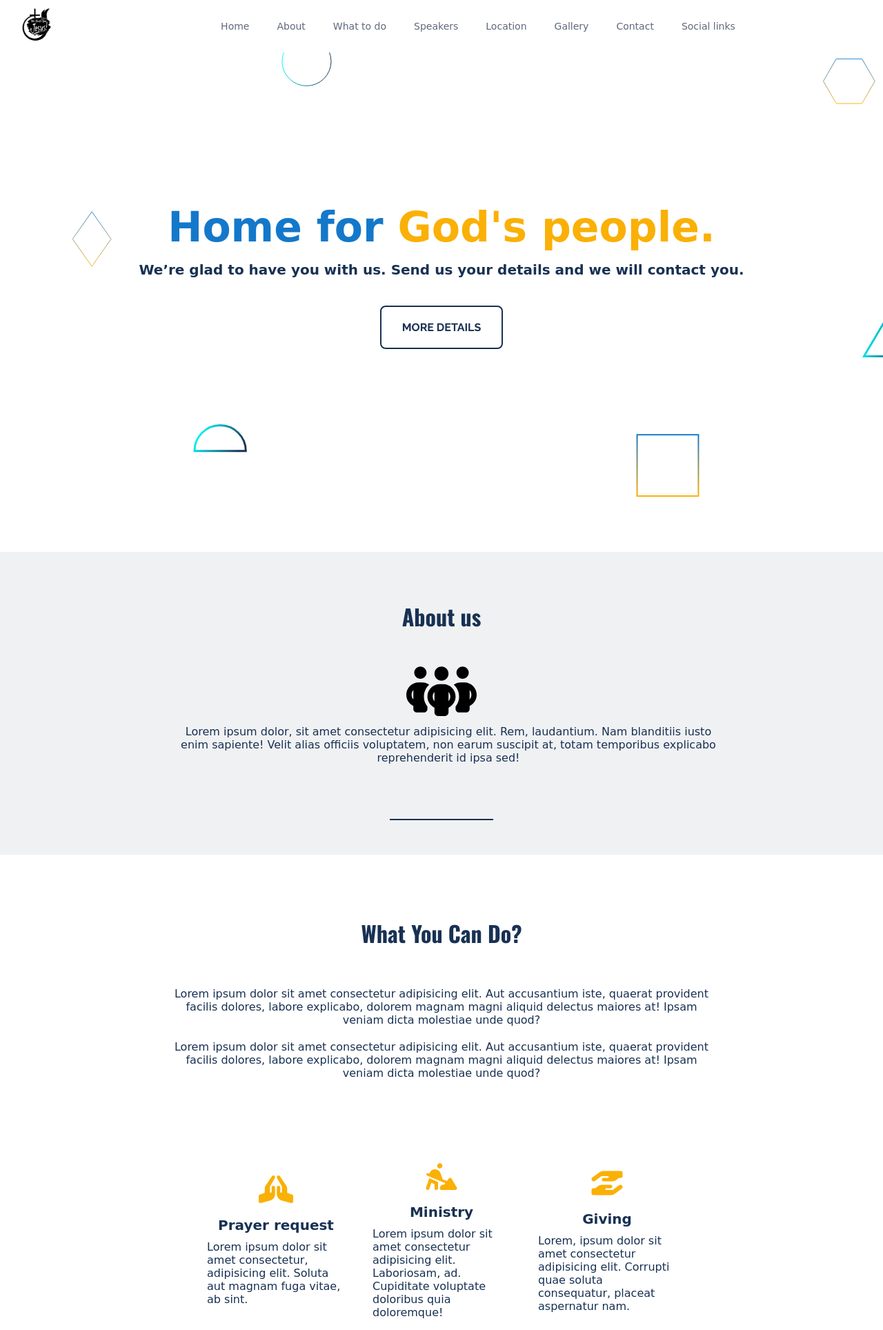
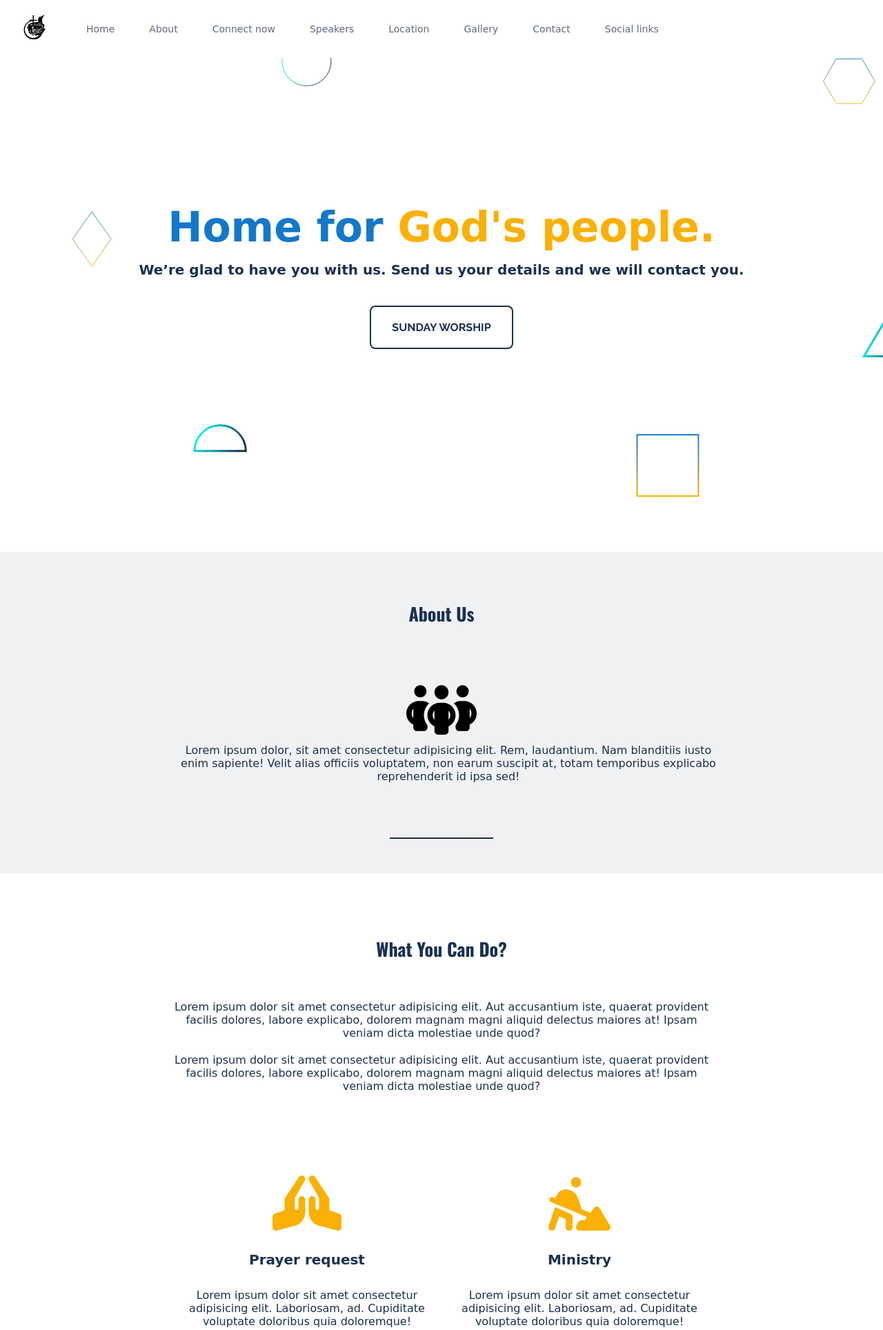
Before and after one commit to gericoaron/samplechurchwebsite, a PHP site: page / in a window 1280 px wide. Shown: the top 1928 px of the page at 69% size. Run offline with PHP 8.4, Linux system fonts and the light colour scheme; some libraries are stand-ins or nearby versions; some web fonts are replaced.

Commit message:
Add files via upload

```diff
--- a/churchsample/index.html
+++ b/churchsample/index.html
@@ -42,7 +42,7 @@
 <body id="top">
     <header>
         <a href="#home" target="_blank"><img src="images/Cogblack.png" alt=""></a>
-        <h2>COGMALABON</h2>
+
         <!-- <h3 class="headerh">COGMalabon</h3> -->
 
         <nav>
@@ -50,7 +50,7 @@
             <ul>
                 <li><a href="#top" class="menu-btn">Home</a></li>
                 <li><a href="#about" class="menu-btn"> About</a></li>
-                <li><a href="#getting-around" class="menu-btn">What to do</a></li>
+                <li><a href="#getting-around" class="menu-btn">Connect now</a></li>
                 <li><a href="#famous-quotes" class="menu-btn">Speakers</a></li>
                 <li><a href="#map" class="menu-btn">Location</a></li>
                 <li><a href="#gallery" class="menu-btn">Gallery</a></li>
@@ -70,11 +70,12 @@
         <div class="background"></div>
         <h1>Home for <span> God's people. </span></h1>
         <h3>We’re glad to have you with us. Send us your details and we will contact you.</h3>
-        <a href="#" class="btn" target="_blank">More details</a>
+        <a href="https://www.facebook.com/cogmalabon" class="btn" target="_blank">SUNDAY WORSHIP</a>
     </div>
+
     <!--about ------------------------------------------------------------------------------------------------- -->
     <div id="about">
-        <h1 class="title">About us</h1>
+        <h3 class="title">About us</h3>
         <div id="two-cols">
             <div class="about-img"><img src="images/floppy-disk-regular.svg" alt="thumbs up"></div>
 
@@ -101,7 +102,8 @@
         <ul class="grid">
             <li> <i class="fa-solid fa-hands-praying ico"></i>
                 <h4>Prayer request</h4>
-                <p>Lorem ipsum dolor sit amet consectetur, adipisicing elit. Soluta aut magnam fuga vitae, ab sint.</p>
+                <p>Lorem ipsum dolor sit amet consectetur adipisicing elit. Laboriosam, ad. Cupiditate voluptate
+                    doloribus quia doloremque!</p>
             </li>
             <li> <i class="fa-solid fa-person-digging ico"></i>
                 <h4>Ministry</h4>
@@ -110,6 +112,11 @@
             </li>
             <li> <i class="fa-solid fa-hand-holding-hand ico"></i>
                 <h4>Giving</h4>
+                <p>Lorem, ipsum dolor sit amet consectetur adipisicing elit. Corrupti quae soluta consequatur, placeat
+                    aspernatur nam.</p>
+            </li>
+            <li> <i class="fa-solid fa-calendar-days ico"></i>
+                <h4>Services</h4>
                 <p>Lorem, ipsum dolor sit amet consectetur adipisicing elit. Corrupti quae soluta consequatur, placeat
                     aspernatur nam.</p>
             </li>
@@ -171,27 +178,27 @@
     </div>
 
     <div id="contact-form">
-        <h3 class="titles">Contact us</h3>
+            <h3 class="title">Contact us</h3>
         <iframe
             src="https://docs.google.com/forms/d/e/1FAIpQLSdEszYbzlgpoKZk_2gfdfTKDi5G1xPhcBIcf9g3PR5SONLNOg/viewform?embedded=true"
             width="100%" height="1250" frameborder="0" marginheight="0" marginwidth="0">Loading…</iframe>
     </div>
 
     <!--footer ------------------------------------------------------------------------------------------------ -->
+
     <footer id="social-media">
+
         <ul>
             <li><a href="#" target="_blank"><i class="fa-brands fa-twitter"></i></a></li>
-            <li><a href="#" target="_blank"><i class="fa-brands fa-facebook"></i></a></li>
+            <li><a href="https://www.facebook.com/cogmalabon" target="_blank"><i class="fa-brands fa-facebook"></i></a></li>
             <li><a href="#" target="_blank"><i class="fa-brands fa-instagram"></i></a></li>
-            <li><a href="#" target="_blank"><i class="fa-brands fa-github"></i></a></li>
             <li><a href="#" target="_blank"><i class="fa-brands fa-youtube"></i></a></li>
         </ul>
         <p> &copy;
             <script>document.write(new Date().getFullYear());</script> ipsum dolor sit, amet cone doloremque nemo fugit
             odit dicta adipisci tempore autem!
         </p>
-        <p>Lorem ipsum, dolor sit amet consectetur adipisicing elit. Quae eveniet a cupiditate assumenda dicta
-            blanditiis quaerat, voluptatibus dolore nulla voluptatem!</p>
+
     </footer>
     <script src="scripts/script.js"></script>
 </body>
--- a/churchsample/styles/style.css
+++ b/churchsample/styles/style.css
@@ -25,14 +25,23 @@ a{
 }
 ul{
     list-style: none;
+
+
 }
 h3.title{
     color: #183153;
     text-transform: capitalize;
-    font-size: 32px;
+    font-size: 26px;
     margin-bottom: 35px;
     text-align: center;
 }
+h3.title:hover{
+    color: #fab005;
+    transition: all 0.3s ease ;
+    transform: scale(1.25);
+    cursor: pointer;
+}
+
 hr{
     width: 150px;
     height: 2px;
@@ -48,12 +57,12 @@ header{
     left: 0;
     width: 100%;
     color: #f0f1f3;
-    padding: 1px 0;
     display: flex;
-    justify-content: space-between;
+    justify-content: left;
     align-items: center;
     transition: all 0.3s ease;
     flex-direction: row;
+    padding: 15px 0;
 
 }
 header a{
@@ -61,10 +70,11 @@ header a{
     cursor: pointer;
     color: #5f697d;
     font-family: 'Sniglet', cursive;
-    margin: 0 20px;
+    margin: 0 25px;
+
 
 }
-header h2{
+/* header h2{
     color: #111;
     align-items: center;
     display: inline-block;
@@ -83,13 +93,13 @@ header h2:hover{
 
 }
 header img{
-    height: 70px;
+    height: 50px;
     align-items: center;
     display: inline-block;
     flex-direction: row;
     justify-content: center;
     text-align: center;
-    padding: 2px 0;
+
 
 }
 header img:hover{
@@ -108,7 +118,8 @@ header nav ul{
     display: flex;
     flex-direction: row;
     justify-content: flex-end;
-
+    text-align: center;
+    align-items: center;
 }
 
 
@@ -410,6 +419,8 @@ header .menu-btn i{
     margin-bottom: 20px;
     font-family: 'Sniglet', cursive;
     color: #183153;
+    text-align: center;
+    align-items: center;
 
 }
 #getting-around ul.grid li{
@@ -420,18 +431,26 @@ header .menu-btn i{
 
 }
 .ico{
-    font-size: 40px;
-    margin-bottom: 20px;
+    font-size: 80px;
+    margin-bottom: 40px;
     color: #fab005;
+    padding: 0px 50px;
+    margin: 0 80px;
+}
+.ico:hover{
+    color: #1478ca;
+    transition: all 0.3s ease ;
+    transform: scale(1.25);
+    cursor: pointer;
 }
 #getting-around ul.grid li h4{
     font-size: 20px;
-    margin-bottom: 10px;
+    margin: 30px 0;
     color: #183153;
     font-family: 'Sniglet', cursive;
 }
 #getting-around ul.grid li p{
-    text-align: left;
+    text-align: center;
     margin: 0;
     color: #183153;
     font-family: 'Sniglet', cursive;
```
Also changed, not shown: other parts of churchsample/styles/style.css (+30 -18 lines), churchsample/images/c1.jpg, churchsample/styles/sched.jpg (added).
